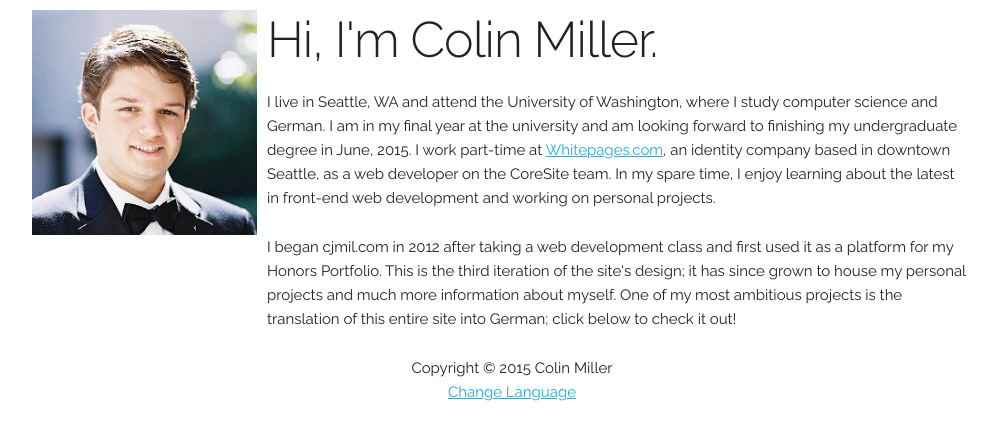
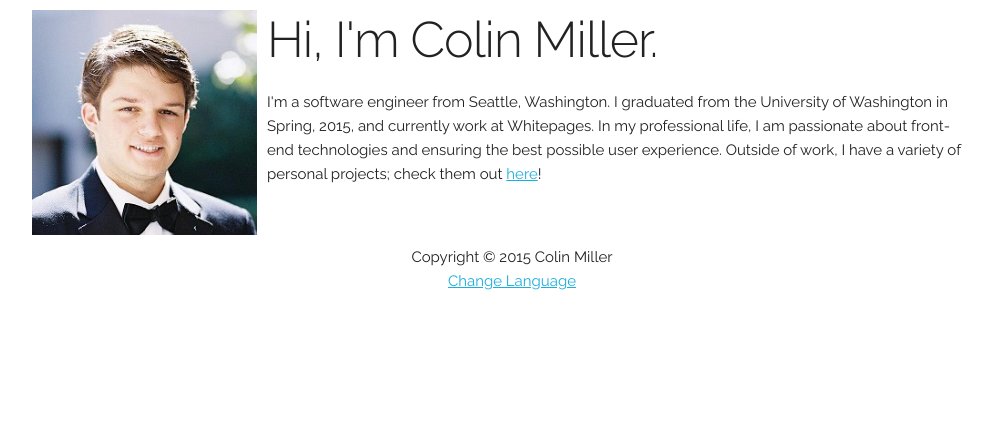
Before and after one commit to colinjmiller/cjmil.com, a PHP site: page / in a window 1280 px wide. Shown: the part 105-545 px from the top of the page, without its empty margins (128-1124 px from the left). Run offline with PHP 8.4, Linux system fonts and the light colour scheme; some libraries are stand-ins or nearby versions.

Commit message:
Updating home page

```diff
--- a/index.php
+++ b/index.php
@@ -12,9 +12,6 @@
         <p>
           <?= t('home_about_me') ?>
         </p>
-        <p>
-          <?= t('home_about_site') ?>
-        </p>
       </div>
     </div>
 <?= View::footer_logic() ?>
--- a/languages/de.php
+++ b/languages/de.php
@@ -25,8 +25,7 @@ function t($phrase) {
     # /
 
     'home_hi' => "Hallo, ich bin Colin Miller.",
-    'home_about_me' => "Ich wohne in Seattle, WA und besuche die Universität Washingtons, an der ich Computerwissenschaft als Hauptfach und Deutsch als Nebenfach studiere. Ich bin im letzten Jahr an der Universität und freue mich auf das Ende der Schule, das am 15. Juni, 2015 passiert. Ich arbeite halbtags als Webentwikler mit dem CoreSite Team bei der Firma <a href=\"http://www.whitepages.com/\" target=\"_blank\">Whitepages.com</a>, eine Identitätfirma, die in der Stadtmitte Seattle existiert. In meiner Freizeit genieße ich das Lernen von neuen Webtechnologien und das Arbeiten auf persönliche Projekte.",
-    'home_about_site' => "Das bauen von cjmil.com fing nach einer Webentwicklungsklasse in 2012 an. Zuerst benutzte ich diese Website als ein Heim für mein Honors Portfolio. Seitdem gibt es meinen persönlichen Projekte ein Heim. Bitten Entschuldigen Sie mein Deutsch; ich bin noch nicht fließend. Die Übersetzungen in dieser Website werden ganz oft falsch, aber mein wichtiges Ziel ist Lernen!",
+    'home_about_me' => "Ich bin Softwareentwickler aus Seattle, Washington. Ich graduierte bei der Universität Washingtons im Frühling 2015 und arbeite jetzt bei der Firma Whitepages. Im Arbeitsleben habe ich eine Leidenschaft für Vorschaltstechnologien und die beste Nutzererfahrung. Im Privatleben habe ich ein paar Projekte, die <a href='/projects/'>hier</a> gefunden werden!",
 
     # Portfolio
 
--- a/languages/en.php
+++ b/languages/en.php
@@ -25,8 +25,7 @@ function t($phrase) {
     # /
 
     'home_hi' => "Hi, I'm Colin Miller.",
-    'home_about_me' => "I live in Seattle, WA and attend the University of Washington, where I study computer science and German. I am in my final year at the university and am looking forward to finishing my undergraduate degree in June, 2015. I work part-time at <a href=\"http://www.whitepages.com/\" target=\"_blank\">Whitepages.com</a>, an identity company based in downtown Seattle, as a web developer on the CoreSite team. In my spare time, I enjoy learning about the latest in front-end web development and working on personal projects.",
-    'home_about_site' => "I began cjmil.com in 2012 after taking a web development class and first used it as a platform for my Honors Portfolio. This is the third iteration of the site's design; it has since grown to house my personal projects and much more information about myself. One of my most ambitious projects is the translation of this entire site into German; click below to check it out!",
+    'home_about_me' => "I'm a software engineer from Seattle, Washington. I graduated from the University of Washington in Spring, 2015, and currently work at Whitepages. In my professional life, I am passionate about front-end technologies and ensuring the best possible user experience. Outside of work, I have a variety of personal projects; check them out <a href='/projects/'>here</a>!",
 
     # Portfolio
 
```
